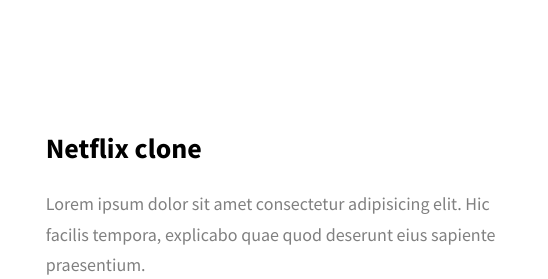
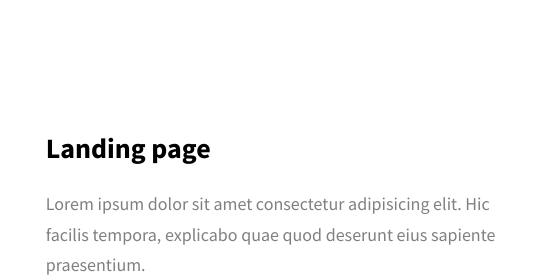
Before and after one commit to vaibhavisno-one/Portfolio, a plain HTML site: page index.html in a window 1280 px wide. Shown: the part 1961-2240 px from the top of the page, 732-1280 px from the left. Drawn offline with Linux system fonts and the light colour scheme.

Commit message:
index.html

```diff
--- a/index.html
+++ b/index.html
@@ -218,7 +218,7 @@
             </a>
             </div>
             <div class="projects__row-content">
-              <h3 class="projects__row-content-title">Netflix clone</h3>
+              <h3 class="projects__row-content-title">Landing page</h3>
               <p class="projects__row-content-desc">
                 Lorem ipsum dolor sit amet consectetur adipisicing elit. Hic
                 facilis tempora, explicabo quae quod deserunt eius sapiente
```
